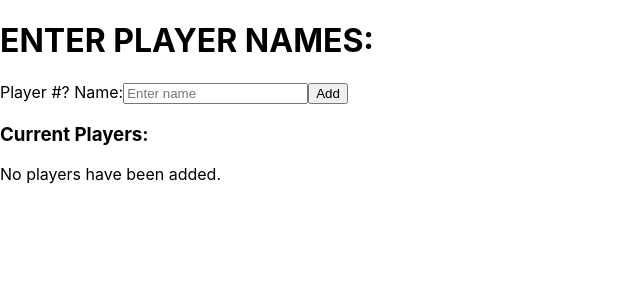
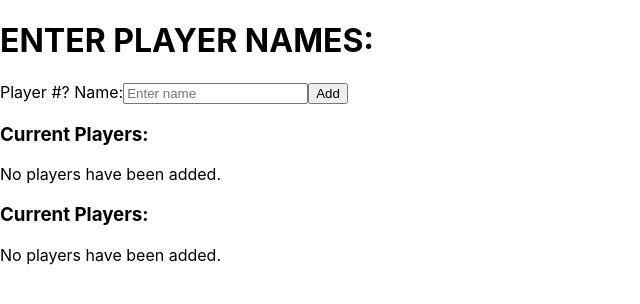
Before and after one commit to maslenm/football-team-generator, a React (Create React App) app: page / in a window 1280 px wide. Shown: the top 304 px of the page, without its empty margins (0-640 px from the left). Built offline with nearby package versions, Linux system fonts and the light colour scheme.

Commit message:
added new PlayerList component.

```diff
--- a/src/components/App.js
+++ b/src/components/App.js
@@ -1,8 +1,10 @@
 import AddPlayer from "./AddPlayer";
+import PlayerList from "./PlayerList";
 
 const App = () => (
 	<>
 		<AddPlayer />
+		<PlayerList />
 	</>
 );
 
```
